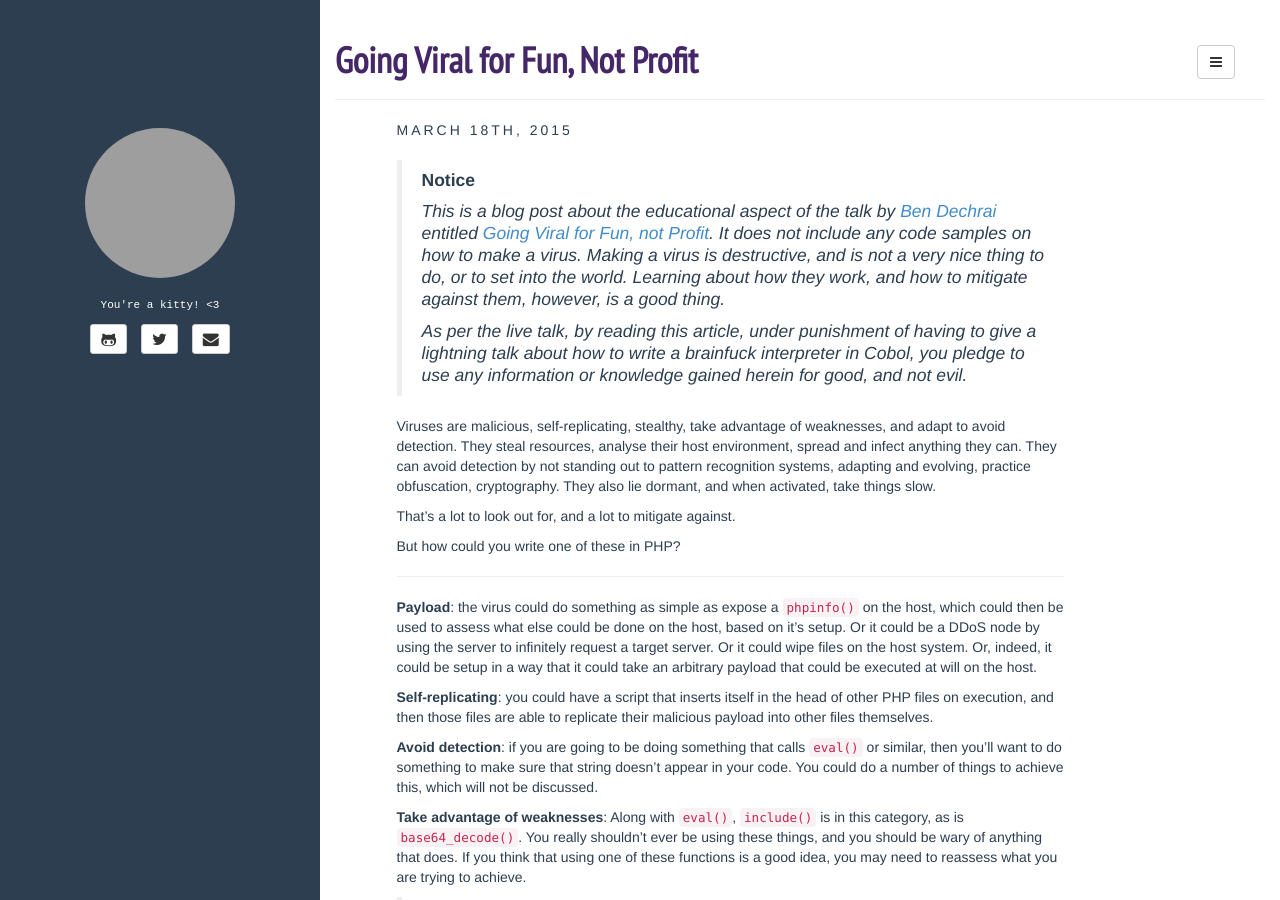
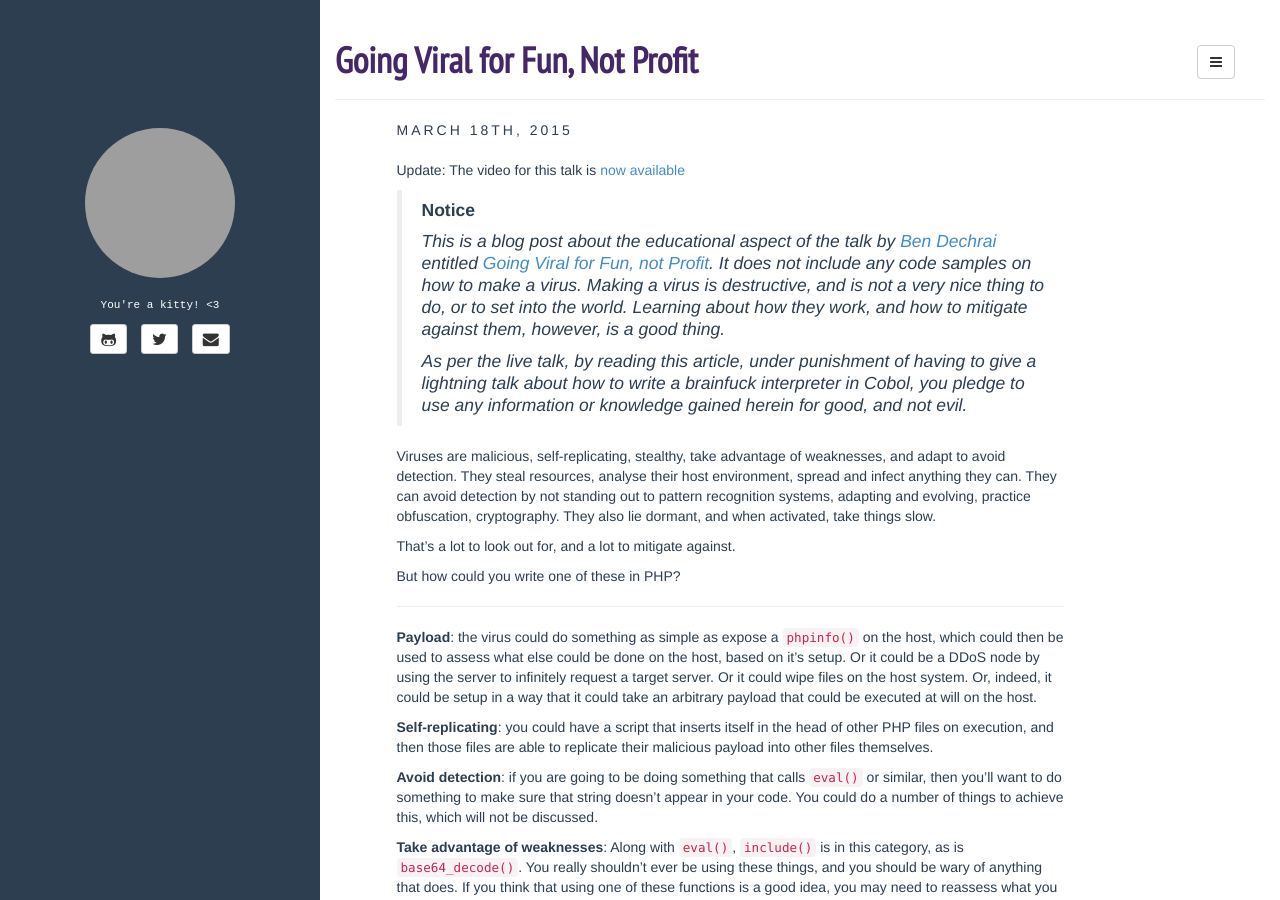
Before and after one commit to glasnt/blog, a Jekyll site: the page built from _posts/2015-03-18-going-viral-for-fun.md, in a window 1280 px wide and 900 px high. Built offline with Jekyll 4.4.1, drawn with Linux system fonts in a browser that asks for light colours; grey boxes are pictures that could not be loaded.

Commit message:
Update link to video

```diff
--- a/_posts/2015-03-18-going-viral-for-fun.md
+++ b/_posts/2015-03-18-going-viral-for-fun.md
@@ -2,6 +2,8 @@
 layout: post
 title: Going Viral for Fun, Not Profit
 ---
+
+Update: The video for this talk is [now available](https://www.youtube.com/watch?t=346&v=ZCwbILP_drA)
 
 > **Notice**
 >
```
